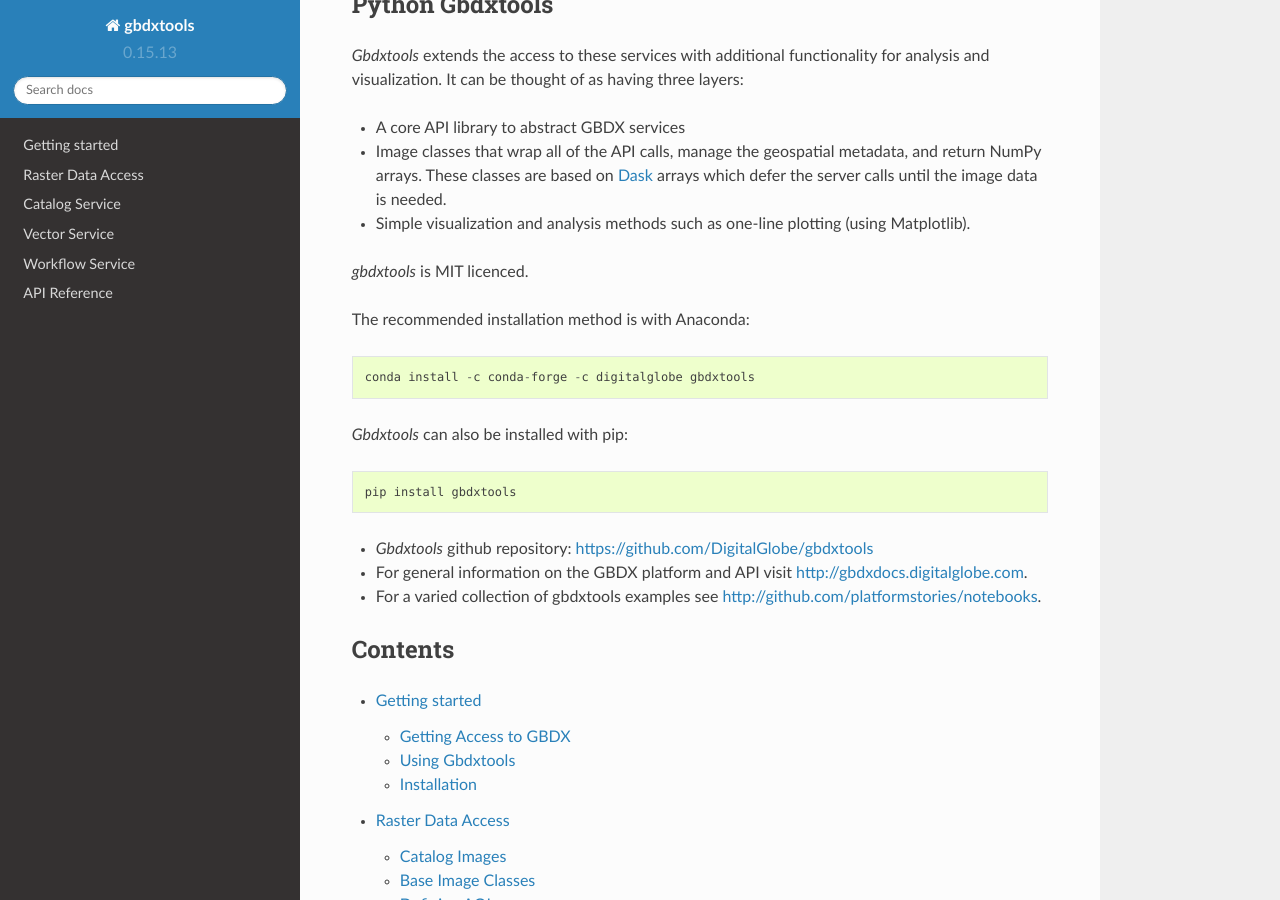
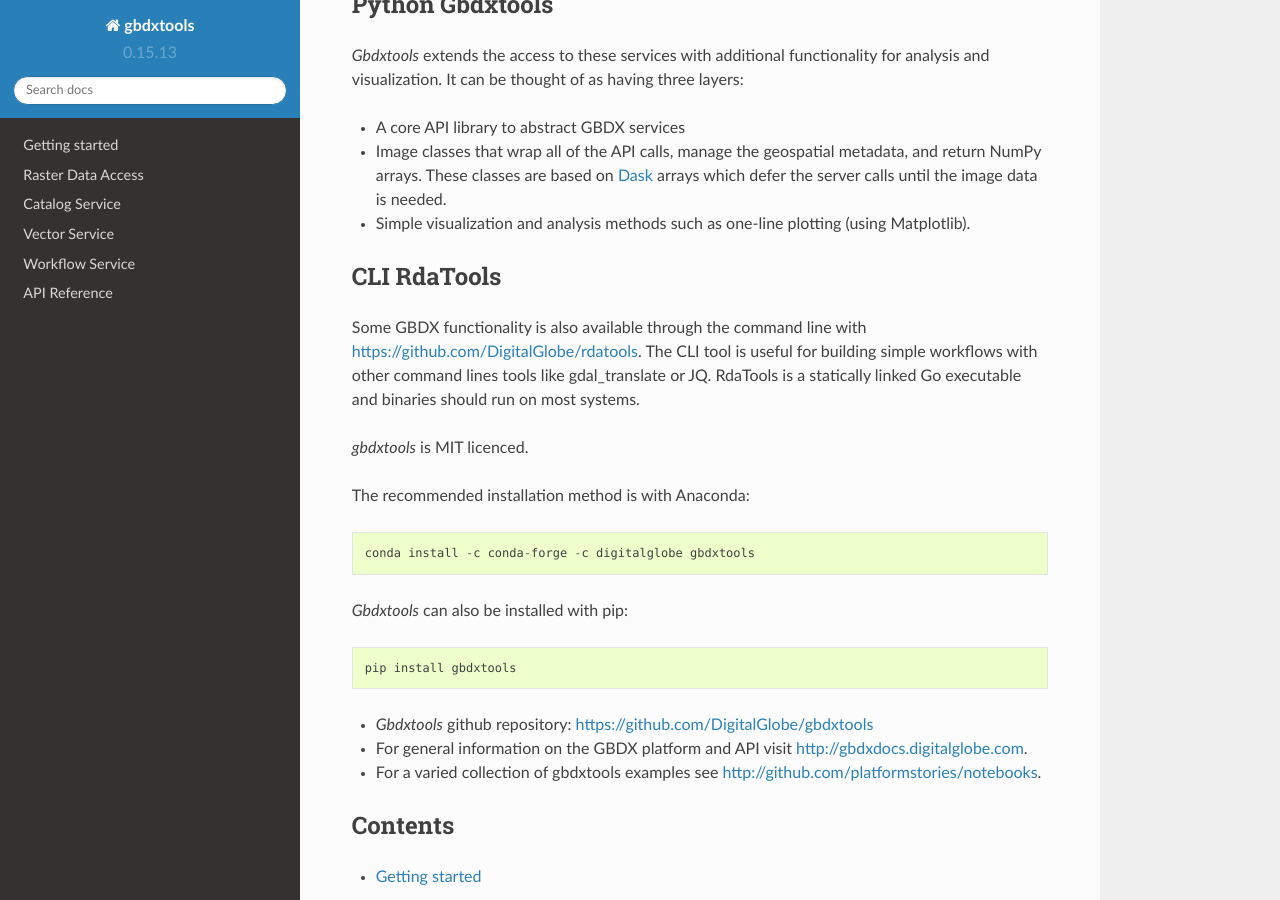
Before and after one commit to DigitalGlobe/gbdxtools, a Sphinx documentation site: the page built from docs/index.rst, in a window 1280 px wide and 900 px high, scrolled down 696 px. Built offline with Sphinx 7.4.7 and the Read the Docs theme 2.0.0, drawn with Linux system fonts in a browser that asks for light colours.

Commit message:
Add mention of rdatools

```diff
--- a/docs/index.rst
+++ b/docs/index.rst
@@ -38,6 +38,10 @@
 
 * Simple visualization and analysis methods such as one-line plotting (using Matplotlib).
 
+CLI RdaTools
+----------------
+
+Some GBDX functionality is also available through the command line with https://github.com/DigitalGlobe/rdatools. The CLI tool is useful for building simple workflows with other command lines tools like gdal_translate or JQ. RdaTools is a statically linked Go executable and binaries should run on most systems.
 
 
 `gbdxtools` is MIT licenced.
```
